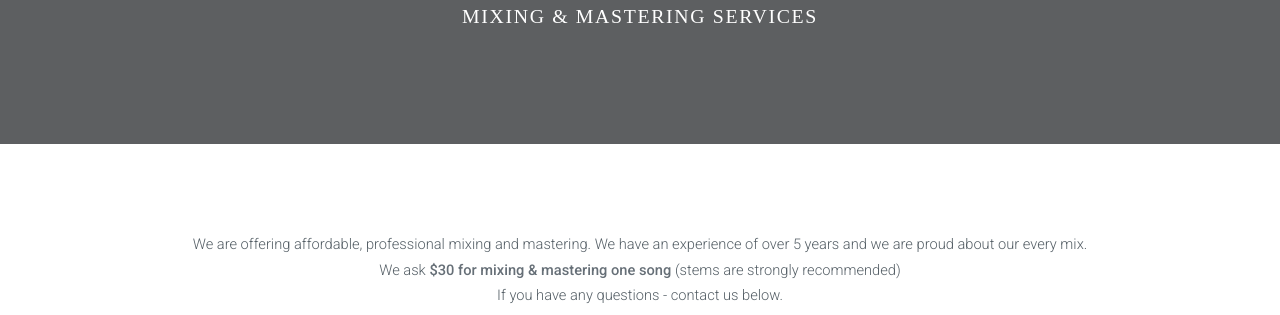
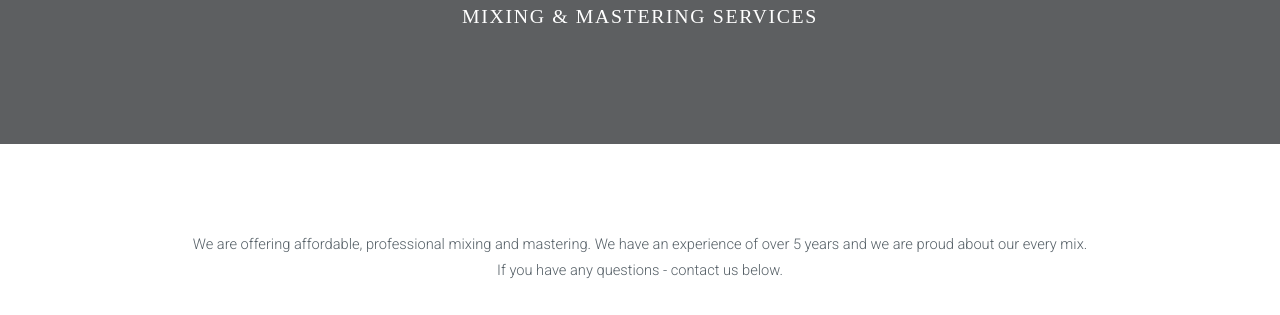
Before and after one commit to thaheaven/website, a plain HTML site: page index.html in a window 1280 px wide. Shown: the part 216-531 px from the top of the page. Drawn offline with Linux system fonts and the light colour scheme; a script that the page names is missing.

Commit message:
Update index.html

```diff
--- a/index.html
+++ b/index.html
@@ -46,7 +46,6 @@
                 <div id="about">
 		<center>
 		<p style="margin-left:50px;margin-right:50px;margin-bottom:0px;">We are offering affordable, professional mixing and mastering. We have an experience of over 5 years and we are proud about our every mix. </center>
-		<center> <p style="margin-left:50px;margin-right:50px;margin-bottom:0px;">We ask <b>$30 for mixing & mastering one song</b> (stems are strongly recommended)
 		<center> <p style="margin-left:50px;margin-right:50px;margin-bottom:30px;">If you have any questions - contact us below. </center>
                 </div>
 				<header class="major">
```
